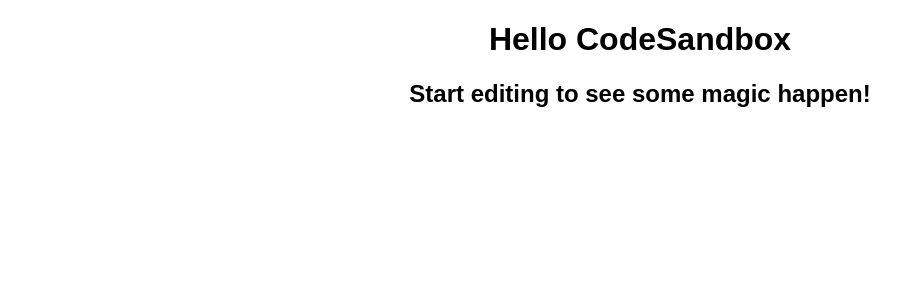
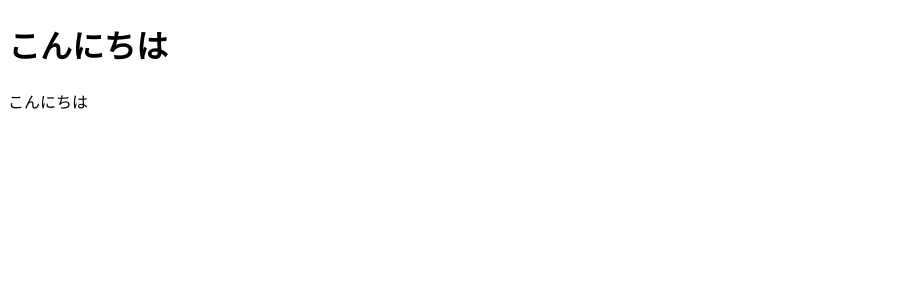
Before and after one commit to jojo-kakyouin/react_sample, a React (Create React App) app: page / in a window 1280 px wide. Shown: the top 300 px of the page, without its empty margins (0-922 px from the left). Built offline with nearby package versions, Linux system fonts and the light colour scheme.

Commit message:
ベース作成

```diff
--- a/src/App.js
+++ /dev/null
@@ -1,10 +0,0 @@
-import "./styles.css";
-
-export default function App() {
-  return (
-    <div className="App">
-      <h1>Hello CodeSandbox</h1>
-      <h2>Start editing to see some magic happen!</h2>
-    </div>
-  );
-}
--- a/src/index.js
+++ b/src/index.js
@@ -1,12 +1,13 @@
-import { StrictMode } from "react";
-import ReactDOM from "react-dom";
+import React from "react";
+import ReactDom from "react-dom";
 
-import App from "./App";
+const App = () => {
+  return (
+    <>
+      <h1> こんにちは</h1>
+      <p> こんにちは</p>
+    </>
+  );
+};
 
-const rootElement = document.getElementById("root");
-ReactDOM.render(
-  <StrictMode>
-    <App />
-  </StrictMode>,
-  rootElement
-);
+ReactDom.render(<App />, document.getElementById("root"));
```
